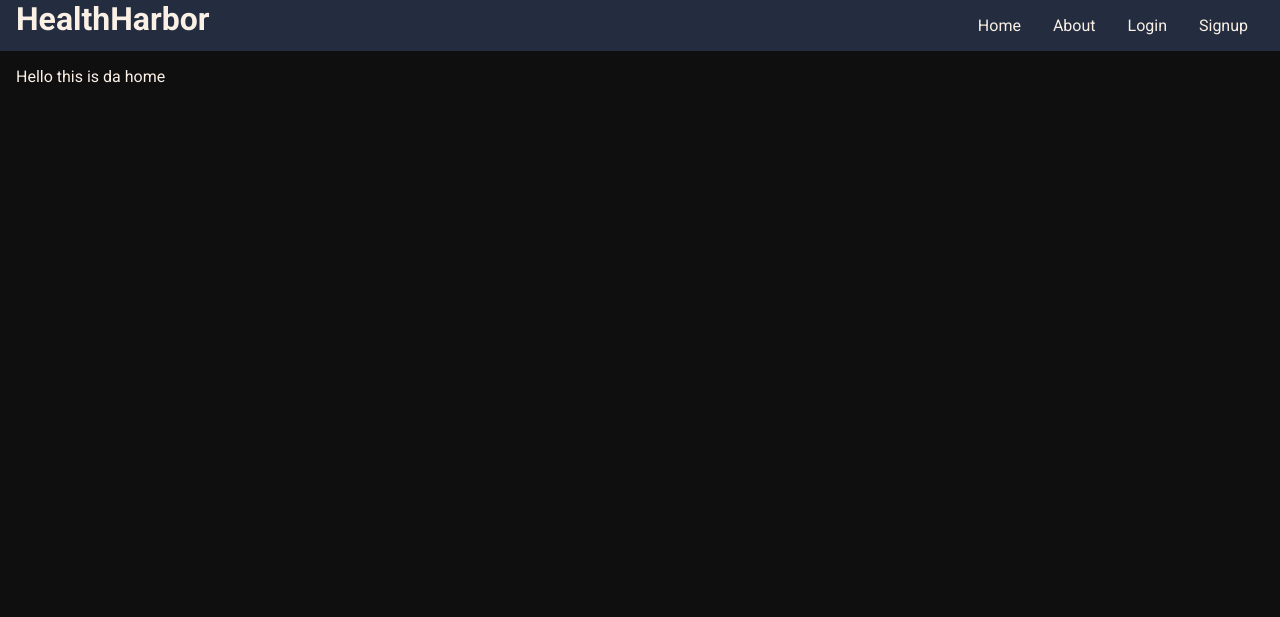
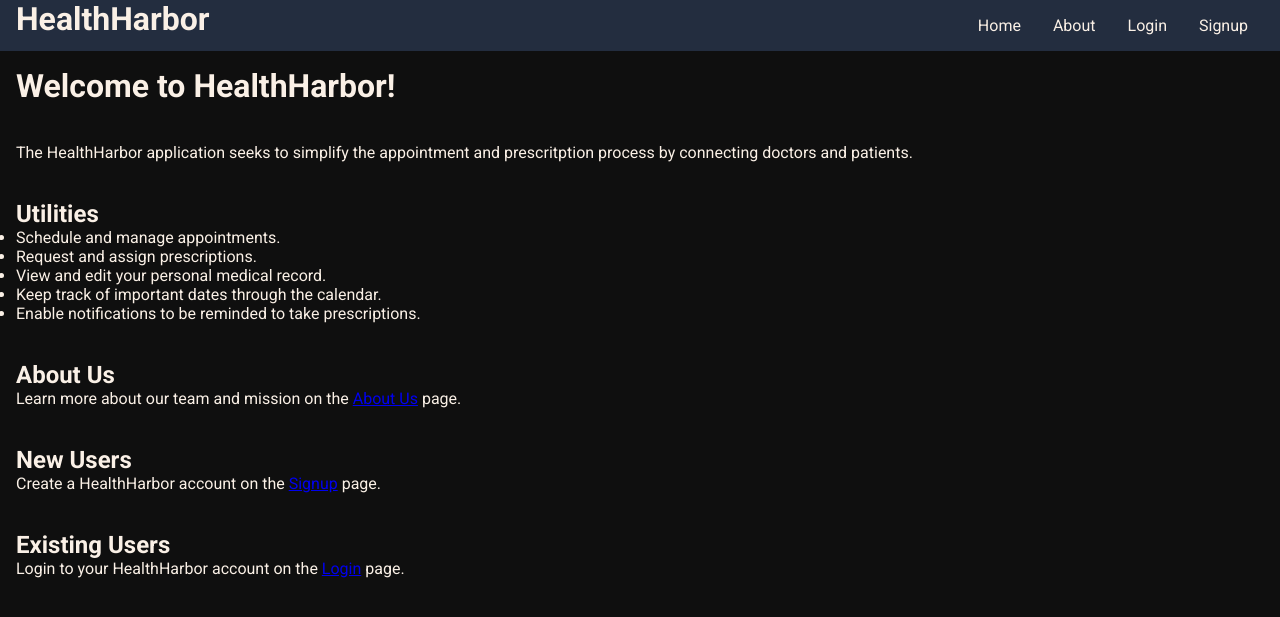
Before and after one commit to AshishNarne/HealthHarbor, a Flask app: page / in a window 1280 px wide. Shown: the top 617 px of the page. Run offline with Flask 3, Linux system fonts and the light colour scheme.

Commit message:
Added basic text to the main page, will make it more visually enticing next

```diff
--- a/src/templates/pages/home.html
+++ b/src/templates/pages/home.html
@@ -5,5 +5,26 @@
 {% endblock %}
 
 {% block content %}
-    Hello this is da home
+    <h1>Welcome to HealthHarbor!</h1>
+    <br><br>
+    <p>The HealthHarbor application seeks to simplify the appointment and prescritption process by connecting doctors and patients.</p>
+    <br><br>
+    <h2>Utilities</h2>
+    <ul>
+        <li>Schedule and manage appointments.</li>
+        <li>Request and assign prescriptions.</li>
+        <li>View and edit your personal medical record.</li>
+        <li>Keep track of important dates through the calendar.</li>
+        <li>Enable notifications to be reminded to take prescriptions.</li>
+    </ul>
+    <br><br>
+    <h2>About Us</h2>
+    <p>Learn more about our team and mission on the <a href="/about">About Us</a> page.</p>
+    <br><br>
+    <h2>New Users</h2>
+    <p>Create a HealthHarbor account on the <a href="/signup">Signup</a> page.</p>
+    <br><br>
+    <h2>Existing Users</h2>
+    <p>Login to your HealthHarbor account on the <a href="/login">Login</a> page.</p>
+
 {% endblock %}
```
